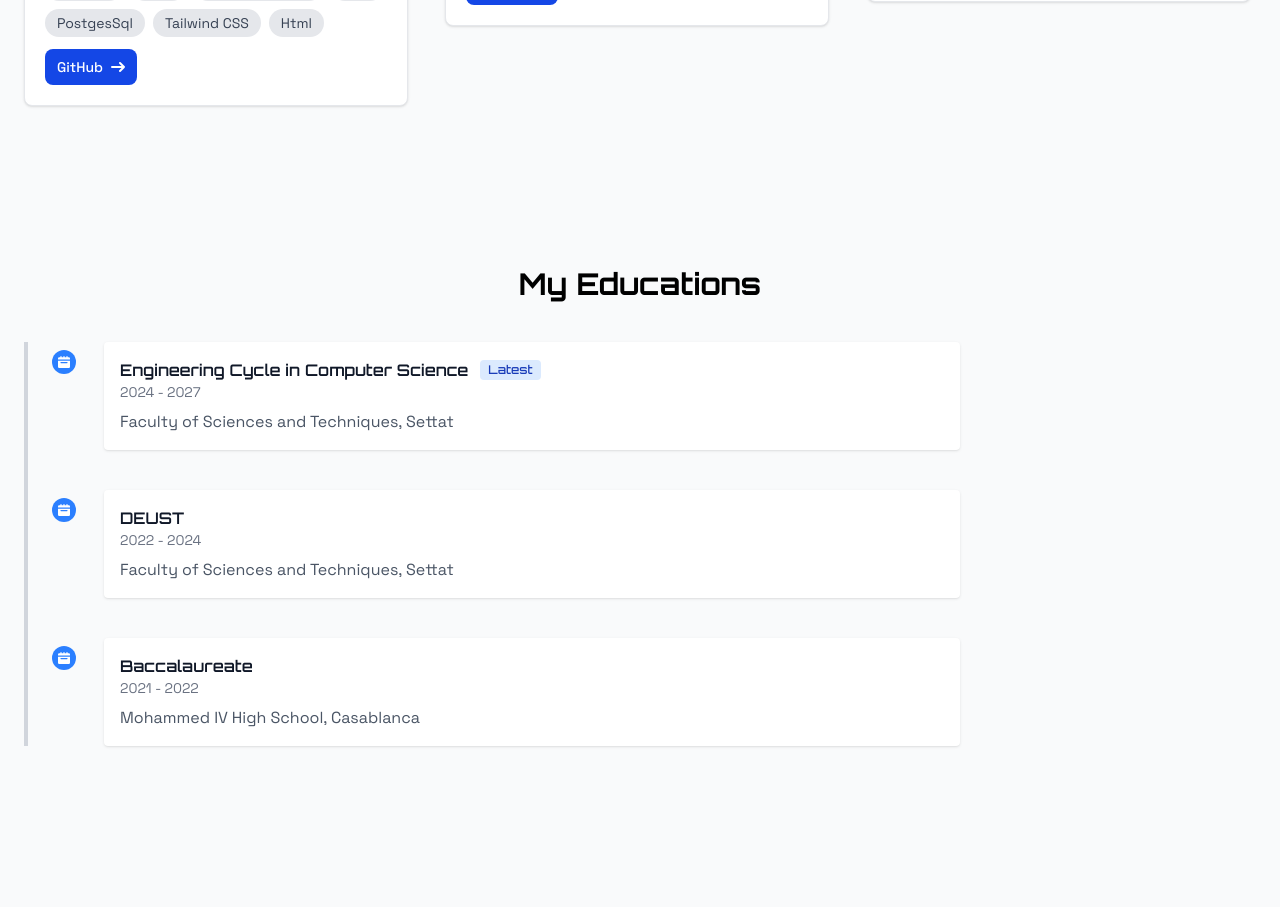
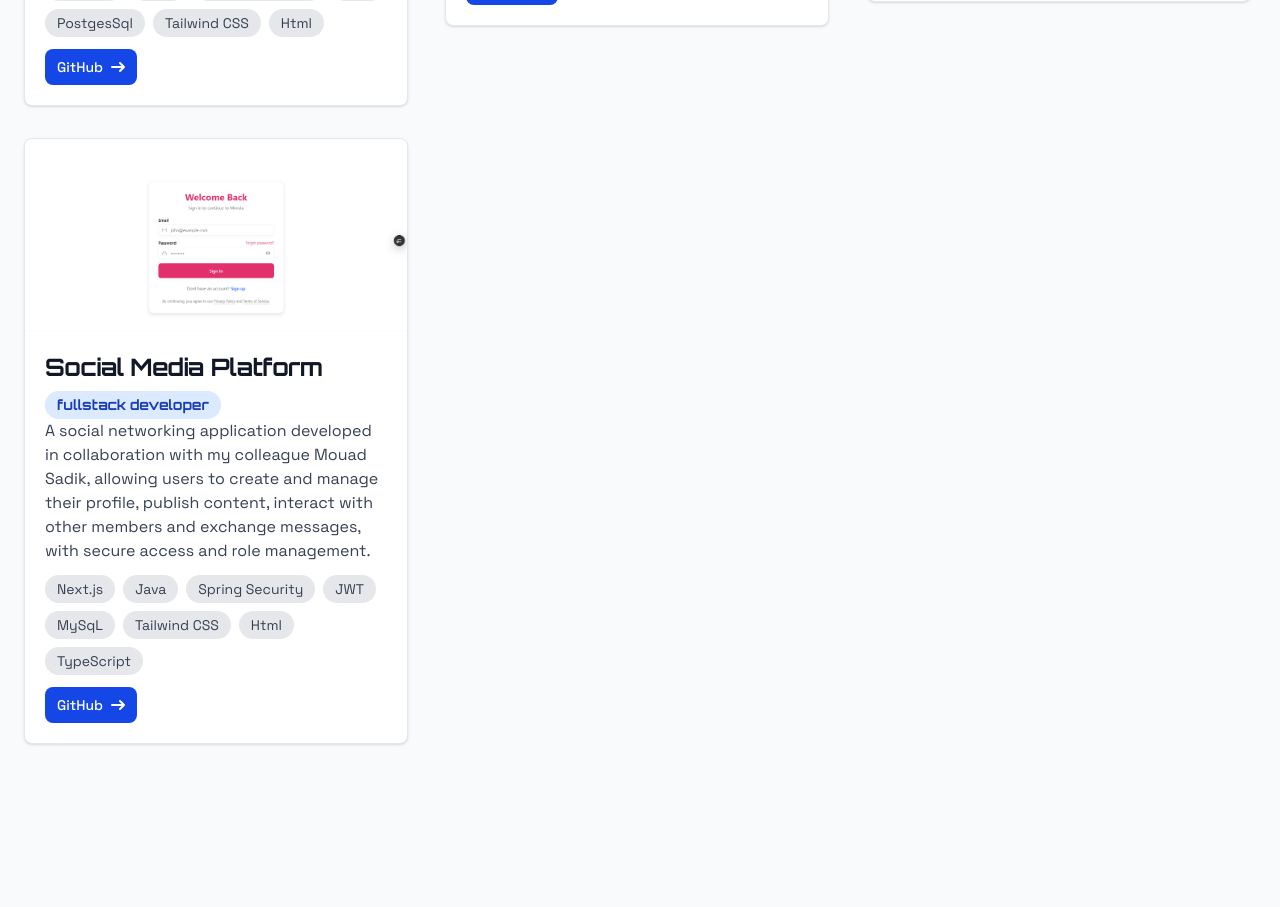
Before and after one commit to khalilbaidouri/portfolio, a React (Vite) app in the folder portfolio/: page / in a window 1280 px wide. Shown: the part 2000-2907 px from the top of the page. Built offline with nearby package versions, Linux system fonts and the light colour scheme; a web font is replaced by a local one.

Commit message:
search google

```diff
--- a/portfolio/index.html
+++ b/portfolio/index.html
@@ -5,7 +5,9 @@
     <link rel="icon" type="image/svg+xml" href="/profile.jpg" />
     <meta name="viewport" content="width=device-width, initial-scale=1.0" />
     <meta name="google-site-verification" content="lc4KVB37qv0T0aKJbqMwyErs5Xo_xX5Peid5Z_xgHJY" />
-    <title>portfolio</title>
+    <meta name="description" content="Portfolio de Khalil Baidouri, développeur full stack spécialisé en React, Java et Spring Boot. Projets professionnels et académiques." />
+
+    <title>Khalil Baidouri | Développeur Full Stack Java & React</title>
   </head>
   <body>
     <div id="root"></div>
--- a/portfolio/src/assets/me.js
+++ b/portfolio/src/assets/me.js
@@ -77,6 +77,25 @@ export const projectsData = [
     post: "backend developer",
     linkDeploy: "#",
   },
+  {
+    title: "Social Media Platform",
+    description:
+      "A social networking application developed in collaboration with my colleague Mouad Sadik, allowing users to create and manage their profile, publish content, interact with other members and exchange messages, with secure access and role management.",
+    imageUrl: "/img/minista.png",
+    technologies: [
+      "Next.js",
+      "Java",
+      "Spring Security",
+      "JWT",
+      "MySqL",
+      "Tailwind CSS",
+      "Html",
+      "TypeScript",
+    ],
+    gitHubLink: "https://github.com/khalilbaidouri/social-media-backend",
+    post: "fullstack developer",
+    linkDeploy: "https://minista-chat.vercel.app/",
+  },
 ];
 export const reseauData = [
   {
@@ -130,12 +149,11 @@ export const certificationsData = [
     link: "https://catalog-education.oracle.com/ords/certview/sharebadge?id=2802A778893CA58FC35DA8E8B4E3B351121B98851A70C99D81AB491216F0BB39",
     imge: "/img/oracle.png",
   },
-    {
+  {
     title: "HackerRank Java (Basic) Certification",
     issuer: "HackerRank",
     date: "2025",
     link: "https://www.hackerrank.com/certificates/iframe/a0f322ce6f9b",
     imge: "/img/hackerRank.png",
   },
-
 ];
```
Also changed, not shown: portfolio/public/img/minista.png (added).
